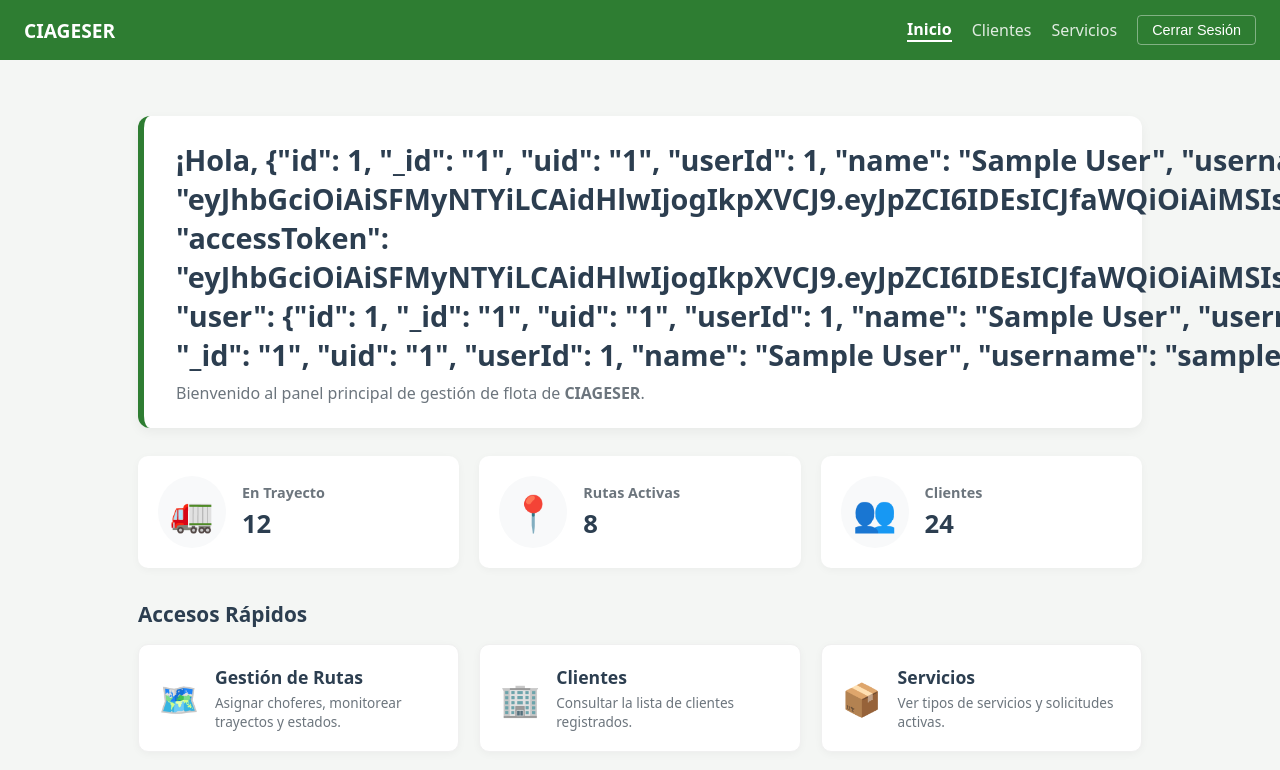
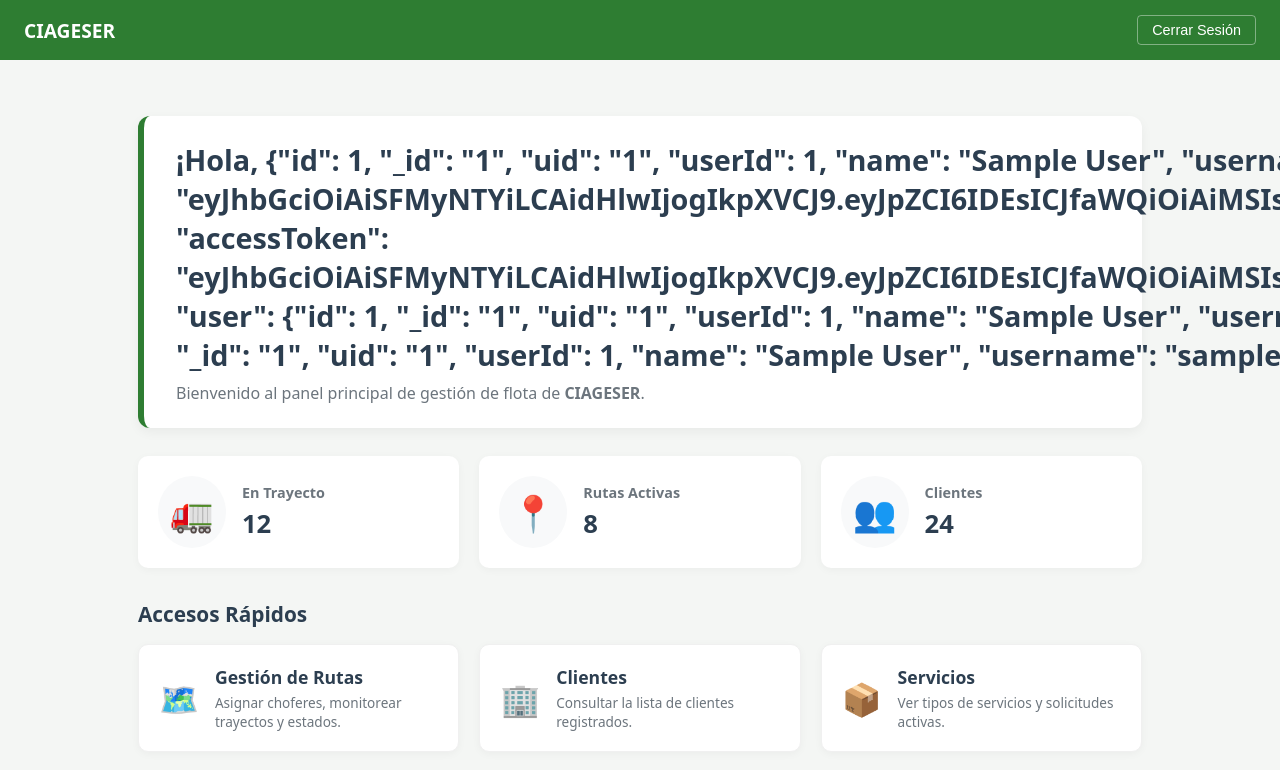
Before and after one commit to Arianfer/GestionDeCamionesFront, an Angular app: page /inicio in a window 1280 px wide. Shown: the top 770 px of the page. Built offline with nearby package versions, Linux system fonts and the light colour scheme; sample sign-in values are in the browser's storage.

Commit message:
SCRUM-23: Autorizacion de rutas por usuarios

```diff
--- a/src/app/app.routes.ts
+++ b/src/app/app.routes.ts
@@ -4,6 +4,7 @@ import { MainLayout } from './layouts/main-layout/main-layout';
 import { Inicio } from './features/inicio/inicio';
 import { authGuard } from './core/guards/auth.guard';
 import { guestGuard } from './core/guards/guest.guard';
+import { roleGuard } from './core/guards/role.guard';
 
 export const routes: Routes = [
   { path: 'login', component: Login, canActivate: [guestGuard] },
--- a/src/app/shared/components/navbar/navbar.html
+++ b/src/app/shared/components/navbar/navbar.html
@@ -2,9 +2,9 @@
     <a class="marca" routerLink="/inicio">CIAGESER</a>
 
     <nav class="links">
-        <a routerLink="/inicio" routerLinkActive="activo">Inicio</a>
-        <a routerLink="/clientes" routerLinkActive="activo">Clientes</a>
-        <a routerLink="/servicios" routerLinkActive="activo">Servicios</a>
+        @for (link of linksVisibles; track link.path) {
+          <a [routerLink]="link.path" routerLinkActive="activo">{{ link.label }}</a>
+        }
         <button type="button" (click)="onLogout()" class="btn-logout">Cerrar Sesión</button>
     </nav>
 </header>
--- a/src/app/shared/components/navbar/navbar.ts
+++ b/src/app/shared/components/navbar/navbar.ts
@@ -1,6 +1,12 @@
 import { Component, inject } from '@angular/core';
 import { RouterLink, RouterLinkActive } from '@angular/router';
 import { AuthService } from '../../../core/services/auth.service';
+
+interface NavLink {
+  label: string;
+  path: string;
+  roles: string[];
+}
 
 @Component({
   selector: 'app-navbar',
@@ -11,6 +17,17 @@ import { AuthService } from '../../../core/services/auth.service';
 export class Navbar {
   private authService = inject(AuthService);
 
+  private readonly links: NavLink[] = [
+    { label: 'Inicio',    path: '/inicio',   roles: ['ADMIN', 'OFICINA', 'EMPLEADO'] },
+    { label: 'Rutas',     path: '/rutas',    roles: ['ADMIN', 'OFICINA'] },
+    { label: 'Clientes',  path: '/clientes', roles: ['ADMIN', 'OFICINA'] },
+    { label: 'Servicios', path: '/servicios', roles: ['ADMIN', 'OFICINA'] },
+  ];
+
+  linksVisibles: NavLink[] = this.links.filter(l =>
+    l.roles.includes(this.authService.getRol() ?? '')
+  );
+
   onLogout(): void {
     this.authService.logout();
   }
```
Also changed, not shown: src/app/core/guards/role.guard.ts (added, +17 -0 lines).
